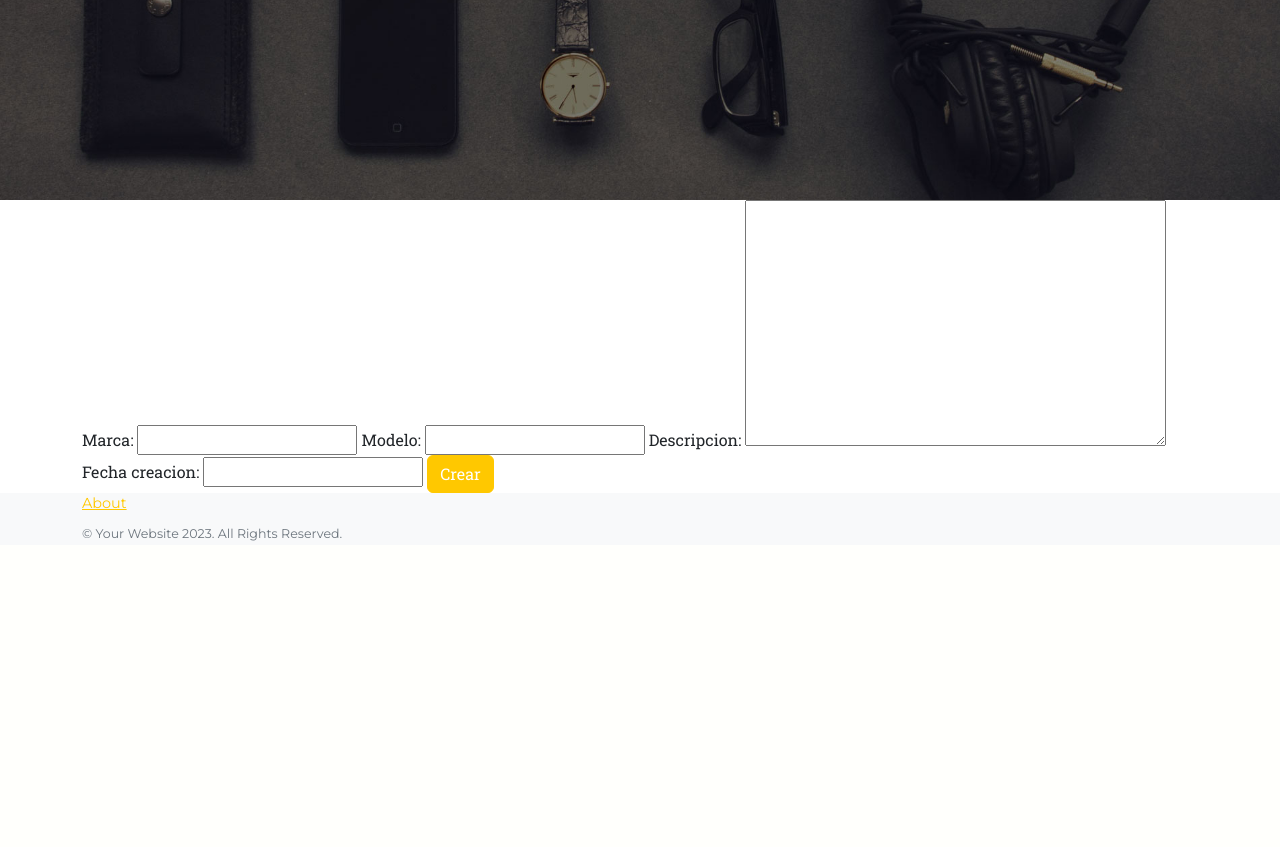
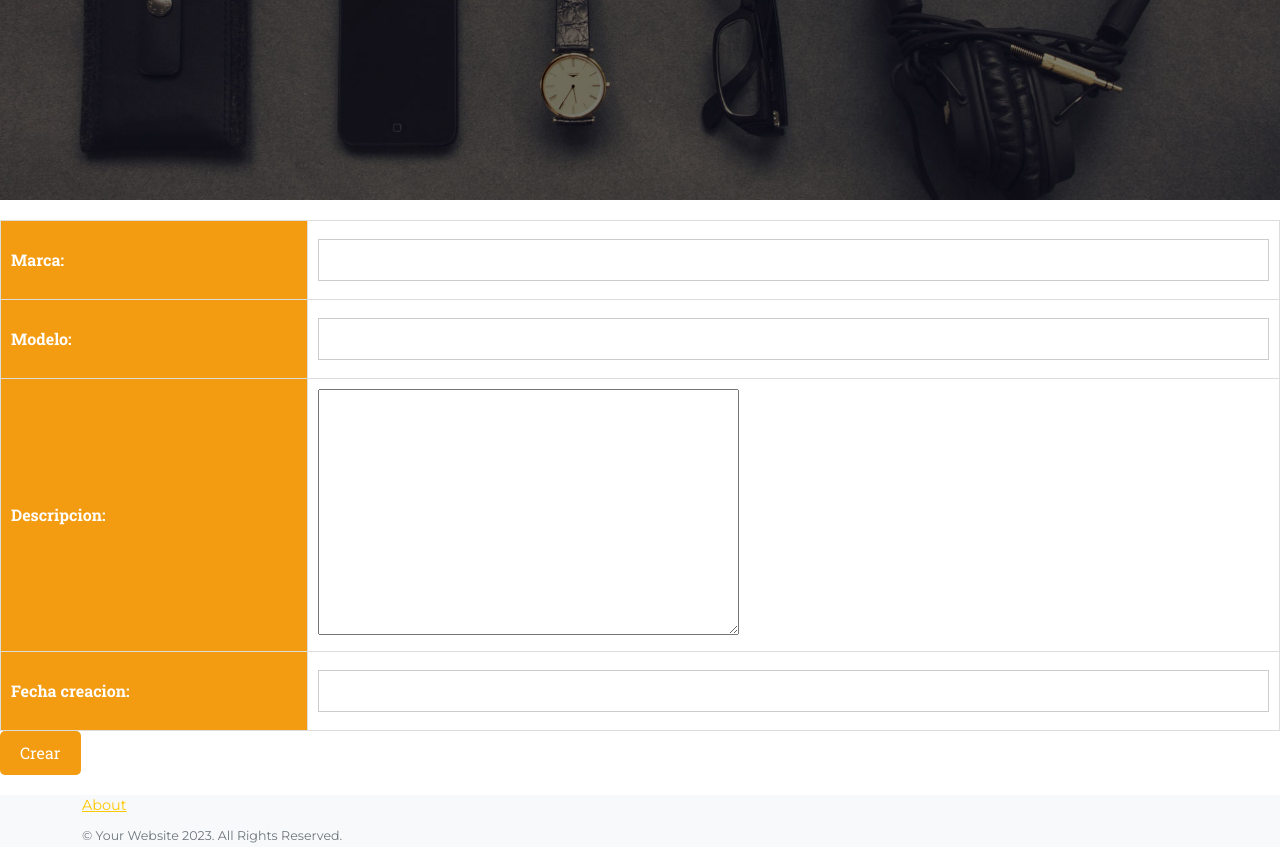
Before and after one commit to Tiago-GD/Entrega-Final-Tiago-Gonzalez-Distefano, a Django app: page /auricular/crear_auricular/ in a window 1280 px wide. Shown: the part 408-1255 px from the top of the page. Before the commit the page ends 949 px from the top, so only its background shows below. Run offline with Django 4.2, Linux system fonts and the light colour scheme; parts of the project's set-up code (start-up, migrations or seed data) failed here and were passed over; some libraries are stand-ins or nearby versions.

Commit message:
Areglar error template crear auricular

```diff
--- a/auricular/templates/auricular/crear_auricular.html
+++ b/auricular/templates/auricular/crear_auricular.html
@@ -11,13 +11,62 @@ Crear Auricular
 
 {% block main %}
 
-<div class="container">
 
-    <form method="post" action="">
-      {% csrf_token %}
+<style>
+  .custom-form {
+      margin-top: 20px; /* Agregado espacio arriba del formulario */
+      margin-bottom: 20px; /* Agregado espacio abajo del formulario */
+  }
+
+  .custom-form table {
+      width: 100%; /* Ancho completo del formulario */
+      border-collapse: collapse; /* Colapso de borde para una apariencia más limpia */
+  }
+
+  .custom-form th, .custom-form td {
+      padding: 10px; /* Espaciado interno de celdas */
+      border: 1px solid #ddd; /* Borde de celda delgada */
+      text-align: left; /* Alineación del texto a la izquierda */
+  }
+
+  .custom-form th {
+      background-color: #f39c12; /* Color de fondo naranja para encabezados */
+      color: white; /* Texto blanco para encabezados */
+  }
+
+  .custom-form input[type="text"],
+  .custom-form input[type="password"],
+  .custom-form select {
+      width: 100%; /* Ancho completo para campos de entrada y selección */
+      padding: 8px; /* Espaciado interno del campo de entrada y selección */
+      margin: 8px 0; /* Margen arriba y abajo del campo de entrada y selección */
+      display: inline-block;
+      border: 1px solid #ccc; /* Borde del campo de entrada y selección */
+      box-sizing: border-box;
+  }
+
+  .custom-form button {
+      background-color: #f39c12; /* Color de fondo naranja para el botón */
+      color: white; /* Texto blanco para el botón */
+      padding: 10px 20px; /* Espaciado interno del botón */
+      border: none; /* Sin borde en el botón */
+      border-radius: 5px; /* Radio de borde para esquinas redondeadas */
+      cursor: pointer; /* Cambiar el cursor a mano al pasar sobre el botón */
+  }
+
+  .custom-form button:hover {
+      background-color: #d68910; /* Color de fondo naranja más oscuro al pasar sobre el botón */
+  }
+</style>
+
+<form class="custom-form" method="post" action="" enctype='multipart/form-data'>
+  {% csrf_token %}
+  <table>
+      {{form.media}}
       {{ form }}
-      <button type="submit" class="btn btn-primary">Crear</button>
-    </form>
-  </div>
+  </table>
+  <button type="submit" class="btn btn-primary">Crear</button>
+</form>
+
 
 {% endblock main %}
```
